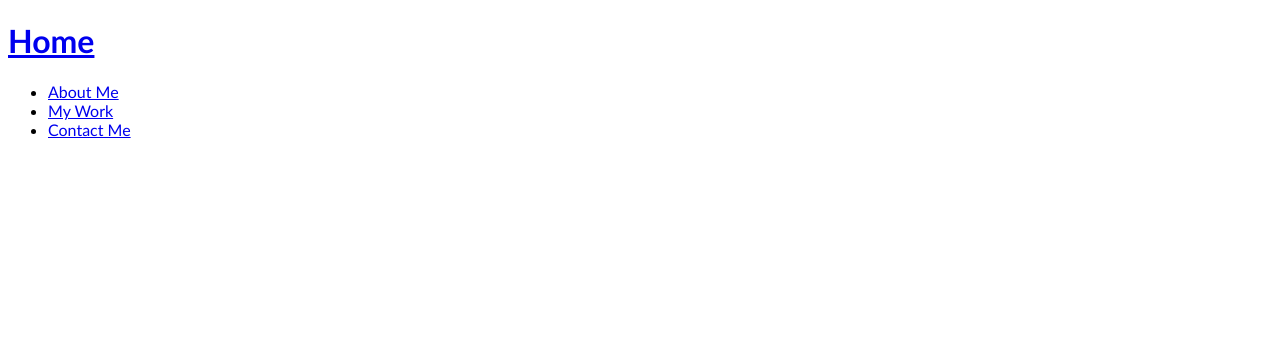
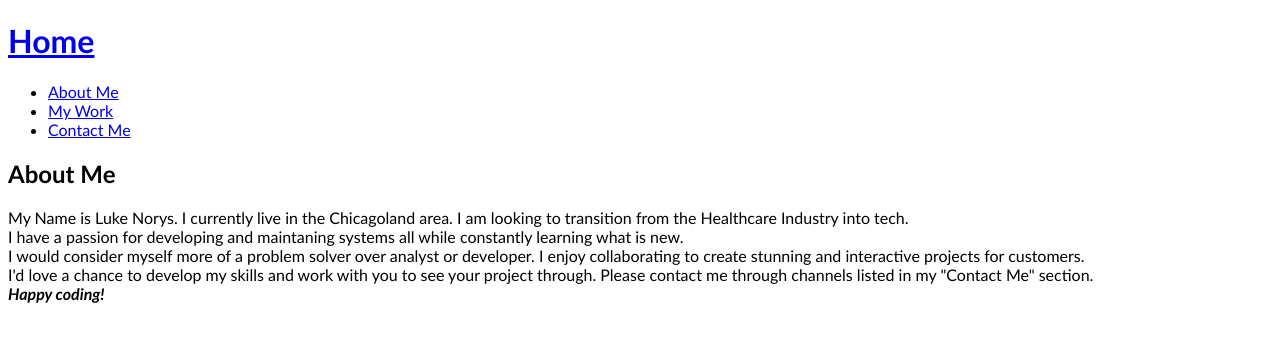
Before and after one commit to lukenorys/lnorys_portfolio, a plain HTML site: page index.html in a window 1280 px wide. Drawn offline with Linux system fonts and the light colour scheme.

Commit message:
add about me

```diff
--- a/index.html
+++ b/index.html
@@ -34,6 +34,21 @@
             <div class="top-image"></div>
         </section>
 
+        <!-- about me section -->
+        <section id="about-me">
+            <div class="title-h2">
+                <h2>About Me</h2>
+            </div>
+
+            <div class="abt-me-p">
+                <p> My Name is Luke Norys. I currently live in the Chicagoland area. I am looking to transition from the Healthcare Industry into tech. <br>
+                I have a passion for developing and maintaning systems all while constantly learning what is new. <br>
+                I would consider myself more of a problem solver over analyst or developer. I enjoy collaborating to create stunning and interactive projects for customers.<br>
+                I'd love a chance to develop my skills and work with you to see your project through. Please contact me through channels listed in my "Contact Me" section.<br>
+                <em><strong>Happy coding!</strong></em></p>
+            </div>
+        </section>
+
     </body>
 
 </html>
```
